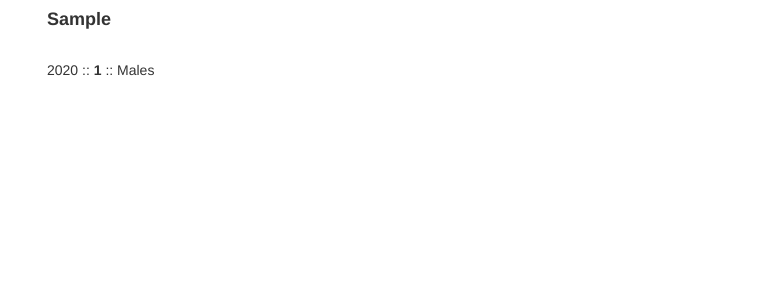
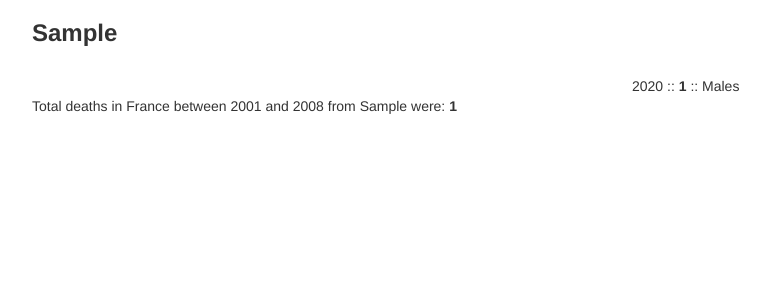
Before and after one commit to thejqs/french_deaths, a Django app: page /template_view/ in a window 1280 px wide. Shown: the top 300 px of the page, without its empty margins (23-793 px from the left). Run offline with Django 3.2, Linux system fonts and the light colour scheme; tables that the repository leaves empty hold one stand-in row (values such as "Sample post"); some libraries are stand-ins or nearby versions.

Commit message:
Broke out deaths by year and gender and summed the totals

```diff
--- a/french_deaths/main/models.py
+++ b/french_deaths/main/models.py
@@ -1,4 +1,5 @@
 from django.db import models
+from django.db.models import Sum
 
 # Create your models here.
 
@@ -12,6 +13,10 @@
     year = models.IntegerField(max_length=4, null=True)
     sex = models.CharField(max_length=8, choices=SEX_CHOICES, null=True)
     cause = models.ForeignKey('main.MorirCause', null=True)
+
+    # def total_numbers():
+    #     total_numbers = self.aggregate(Sum('number_of_deaths'))
+    #     return total_numbers
 
     def __unicode__(self):
         return self.sex
--- a/french_deaths/main/views.py
+++ b/french_deaths/main/views.py
@@ -10,17 +10,27 @@
     context = {}
     deaths_dict = {}
 
-    death_types = MorirCause.objects.all()
+    death_types = MorirCause.objects.all().order_by('cause')
     # all_deaths = Morir.objects.all().order_by('year').reverse()
 
     for death_type in death_types:
         all_deaths = death_type.morir_set.all()
 
-        death_type.cause = {death_type.cause: all_deaths}
 
-        deaths_dict.update(death_type.cause)
+        all_deaths_total = death_type.morir_set.all().aggregate(Sum('number_of_deaths'))
+
+        deaths_dict[death_type.cause] = {"all_deaths": all_deaths, "death_total": all_deaths_total['number_of_deaths__sum']}
 
     context['death_types'] = deaths_dict
+
+
+
+
+        # import pdb; pdb.set_trace()
+        # total_numbers = Morir.total_numbers()
+        # death_type.cause = {death_type.cause: all_deaths}
+        # deaths_dict.update(death_type.cause)
+
 
         # for death in all_deaths:
         #     if death_type.id == death.cause_id:
--- a/french_deaths/templates/template_view.html
+++ b/french_deaths/templates/template_view.html
@@ -5,16 +5,19 @@
 
         <div class="container">
 
+
+                                            {% for cause, number in death_types.items %}
                                                     <div class="row">
-            <div class="col-md-12">
 
 
-                {% for cause, number in death_types.items %}
-
-                    <h4><b>{{ cause }}</b></h4>
+                                                <h3><b>{{ cause }}</h3></b>
                                                     </br>
 
-                    {% for digit in number %}
+                                                    <div class="col-md-6">
+
+                                                                 {% for digit in number.all_deaths %}
+
+                                                                        {%  if digit.sex == "Females" %}
 
                                                                                 {{ digit.year }} ::
 
@@ -23,14 +26,40 @@
                                                                                 {{ digit.sex }}
                                                                                 </br>
 
+                                                                        {% endif %}
+
+
+                                                            {% endfor %}
+                                   </div>
+
+
+
+                       <div class ="col-md-6">
+
+
+                                            {% for digit in number.all_deaths %}
+
+                                                        {% if digit.sex == "Males" %}
+
+                                                                    {{ digit.year }} ::
+
+                                                                    <b>{{ digit.number_of_deaths }}</b> ::
+
+                                                                    {{ digit.sex }}
+
+                                                        </br>
+                                                       {% endif %}
 
                                              {% endfor %}
 
 
 
+            </div>
+                Total deaths in France between 2001 and 2008 from {{ cause }} were: <b>{{ number.death_total }}</b>
 
                 {% endfor %}
-            </div>
+
+
         </div>
     </div>
 {% endblock %}
```
Also changed, not shown: 2 other files. Lines whose indentation alone changed are shown as unchanged.
